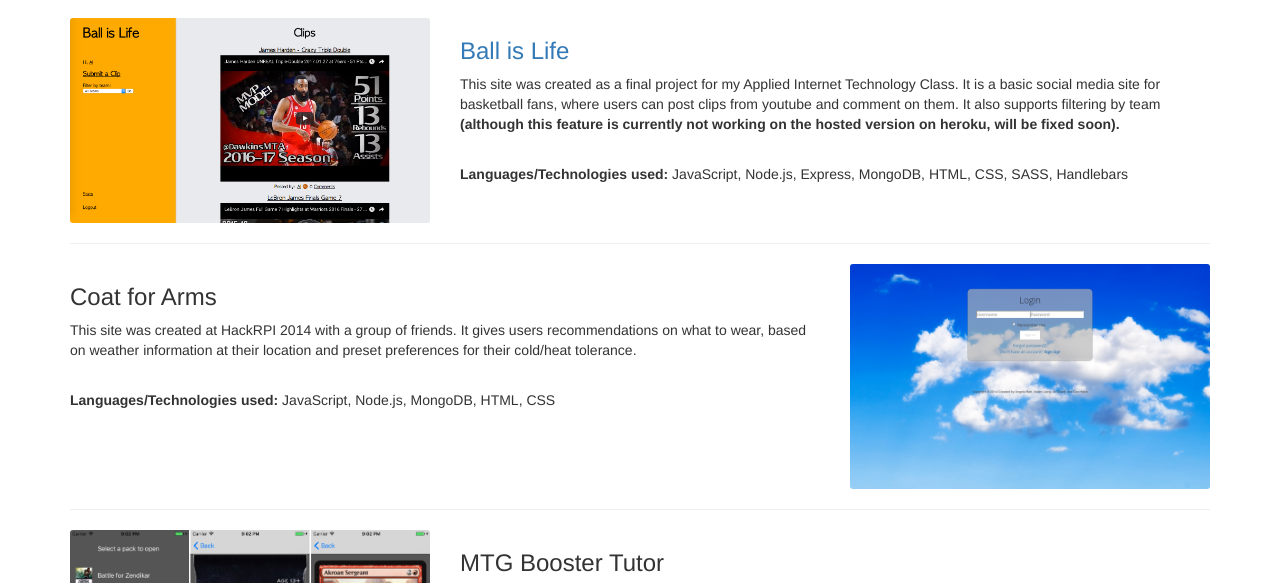
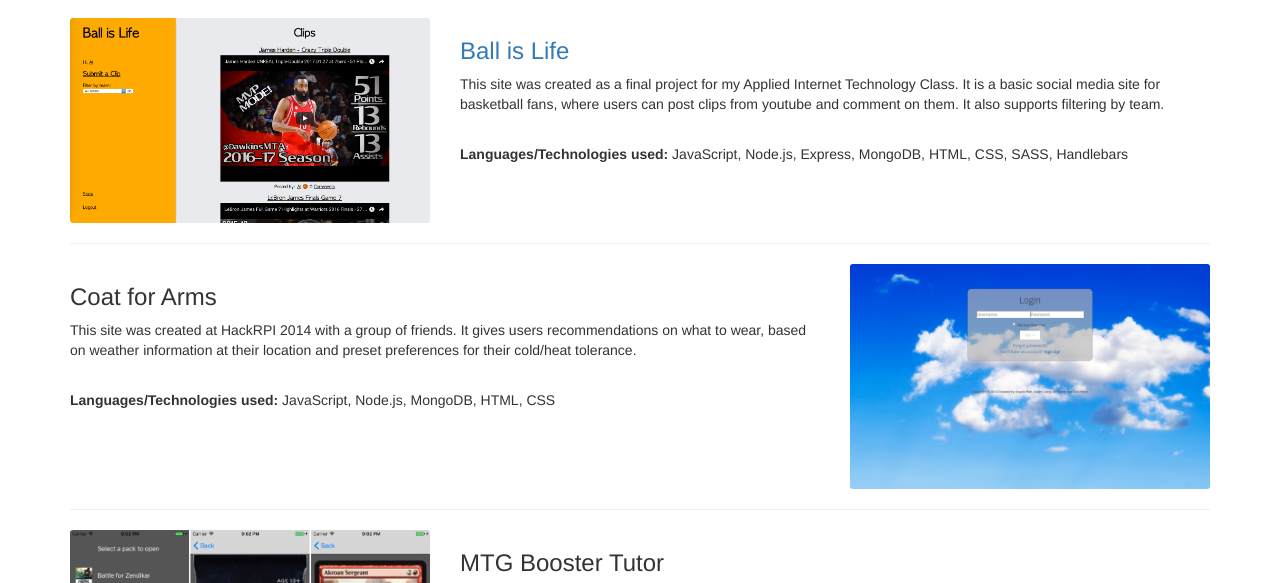
Before and after one commit to algilardi/algilardi.github.io, a plain HTML site: page projects/index.html in a window 1280 px wide. Shown: the part 177-760 px from the top of the page. Drawn offline with nearby package versions, Linux system fonts and the light colour scheme.

Commit message:
updated ball description to reflect new working-ness

```diff
--- a/projects/index.html
+++ b/projects/index.html
@@ -53,7 +53,7 @@
         </div>
         <div class="col-sm-7 col-md-8 col-lg-8">
           <h3><a href="http://ag-ball-is-life.herokuapp.com/" target="_blank">Ball is Life</a></h3>
-          <p>This site was created as a final project for my Applied Internet Technology Class. It is a basic social media site for basketball fans, where users can post clips from youtube and comment on them. It also supports filtering by team <strong>(although this feature is currently not working on the hosted version on heroku, will be fixed soon).</strong><br><br></p>
+          <p>This site was created as a final project for my Applied Internet Technology Class. It is a basic social media site for basketball fans, where users can post clips from youtube and comment on them. It also supports filtering by team.<br><br></p>
           <p class="langs"><strong>Languages/Technologies used:</strong> JavaScript, Node.js, Express, MongoDB, HTML, CSS, SASS, Handlebars</p>
         </div>
       </div>
```
Also changed, not shown: README.md.
